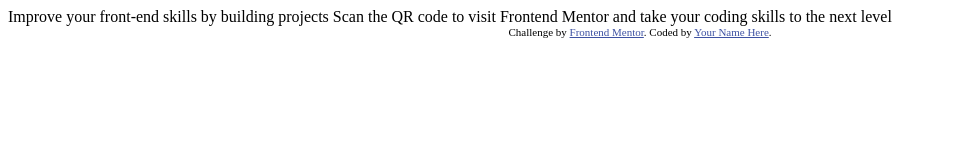
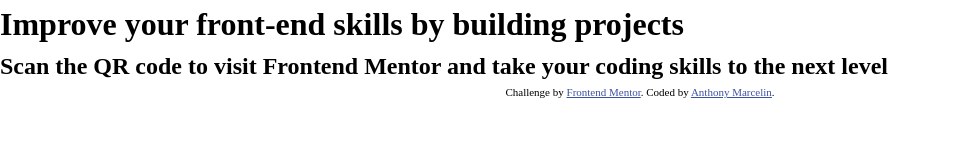
Before and after one commit to AnthonyMarcelin/qr-code-component-main, a plain HTML site: page qr-code-component-main/index.html in a window 1280 px wide. Shown: the whole page, without its empty margins (0-954 px from the left). Drawn offline with Linux system fonts and the light colour scheme.

Commit message:
rien touché, erreur

```diff
--- /dev/null
+++ b/qr-code-component-main/css/reset.css
@@ -0,0 +1,47 @@
+/* 1. Use a more-intuitive box-sizing model */
+*, *::before, *::after {
+    box-sizing: border-box;
+  }
+
+  /* 2. Remove default margin */
+  * {
+    margin: 0;
+  }
+
+  body {
+    /* 3. Add accessible line-height */
+    line-height: 1.5;
+    /* 4. Improve text rendering */
+    -webkit-font-smoothing: antialiased;
+  }
+
+  /* 5. Improve media defaults */
+  img, picture, video, canvas, svg {
+    display: block;
+    max-width: 100%;
+  }
+
+  /* 6. Inherit fonts for form controls */
+  input, button, textarea, select {
+    font: inherit;
+  }
+
+  /* 7. Avoid text overflows */
+  p, h1, h2, h3, h4, h5, h6 {
+    overflow-wrap: break-word;
+  }
+
+  /* 8. Improve line wrapping */
+  p {
+    text-wrap: pretty;
+  }
+  h1, h2, h3, h4, h5, h6 {
+    text-wrap: balance;
+  }
+
+  /*
+    9. Create a root stacking context
+  */
+  #root, #__next {
+    isolation: isolate;
+  }
--- /dev/null
+++ b/qr-code-component-main/css/style.css
@@ -0,0 +1,2 @@
+.attribution { font-size: 11px; text-align: center; }
+.attribution a { color: hsl(228, 45%, 44%); }
--- a/qr-code-component-main/index.html
+++ b/qr-code-component-main/index.html
@@ -5,24 +5,26 @@
   <meta name="viewport" content="width=device-width, initial-scale=1.0"> <!-- displays site properly based on user's device -->
 
   <link rel="icon" type="image/png" sizes="32x32" href="./images/favicon-32x32.png">
-
+  <link rel="stylesheet" href="/qr-code-component-main/css/reset.css">
+  <link rel="stylesheet" href="/qr-code-component-main/css/style.css">
+  <link rel="preconnect" href="https://fonts.googleapis.com">
+  <link rel="preconnect" href="https://fonts.gstatic.com" crossorigin>
+  <link href="https://fonts.googleapis.com/css2?family=Outfit:wght@100..900&family=Raleway:ital,wght@0,100..900;1,100..900&display=swap" rel="stylesheet">
   <title>Frontend Mentor | QR code component</title>
-
-  <!-- Feel free to remove these styles or customise in your own stylesheet 👍 -->
-  <style>
-    .attribution { font-size: 11px; text-align: center; }
-    .attribution a { color: hsl(228, 45%, 44%); }
-  </style>
 </head>
 <body>
 
-  Improve your front-end skills by building projects
 
-  Scan the QR code to visit Frontend Mentor and take your coding skills to the next level
+  <h1>Improve your front-end skills by building projects</h1>
 
-  <div class="attribution">
+  <h2>Scan the QR code to visit Frontend Mentor and take your coding skills to the next level</h2>
+
+  <footer>
+    <div class="attribution">
     Challenge by <a href="https://www.frontendmentor.io?ref=challenge" target="_blank">Frontend Mentor</a>.
-    Coded by <a href="#">Your Name Here</a>.
+    Coded by <a href="#">Anthony Marcelin</a>.
   </div>
+</footer>
+
 </body>
 </html>
```
